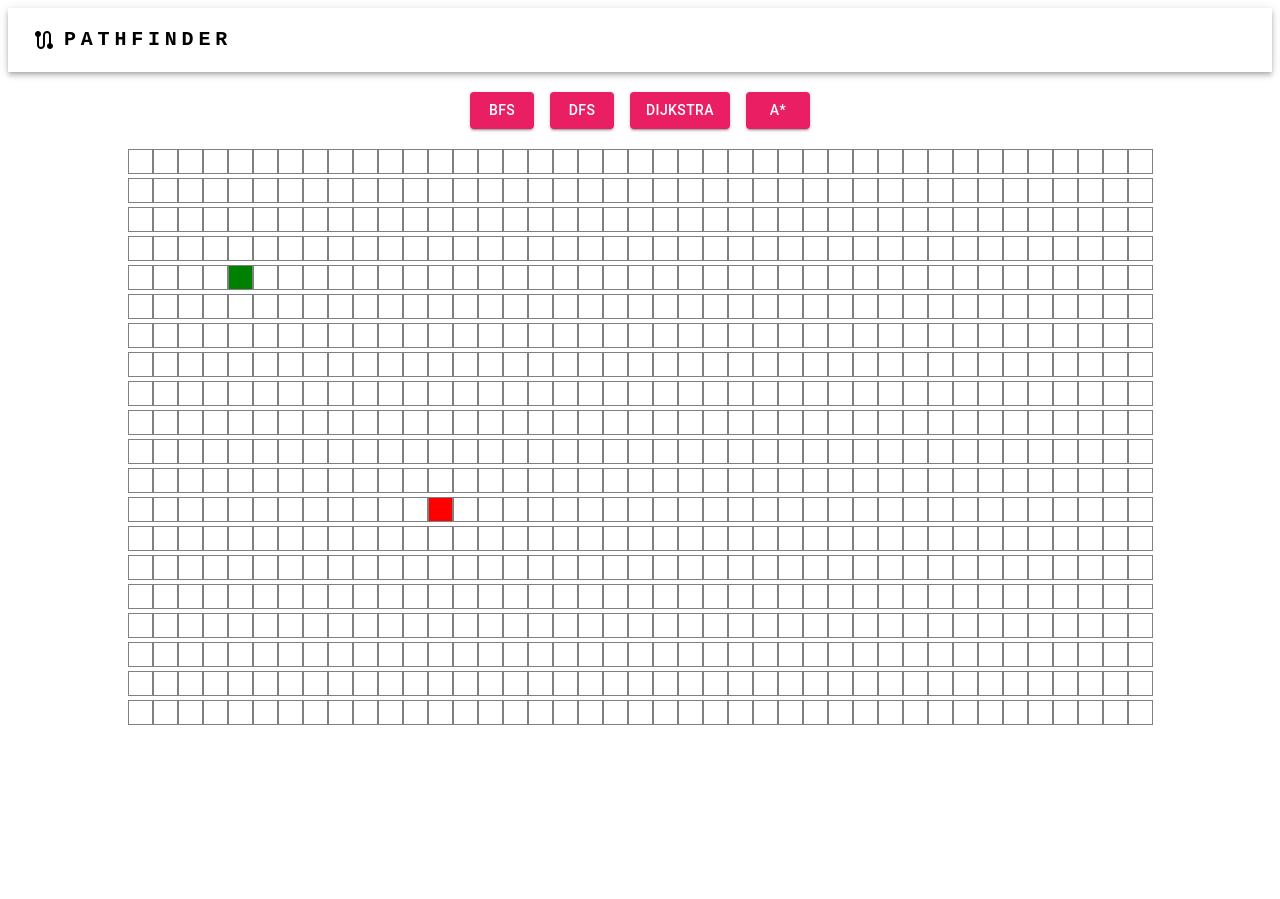
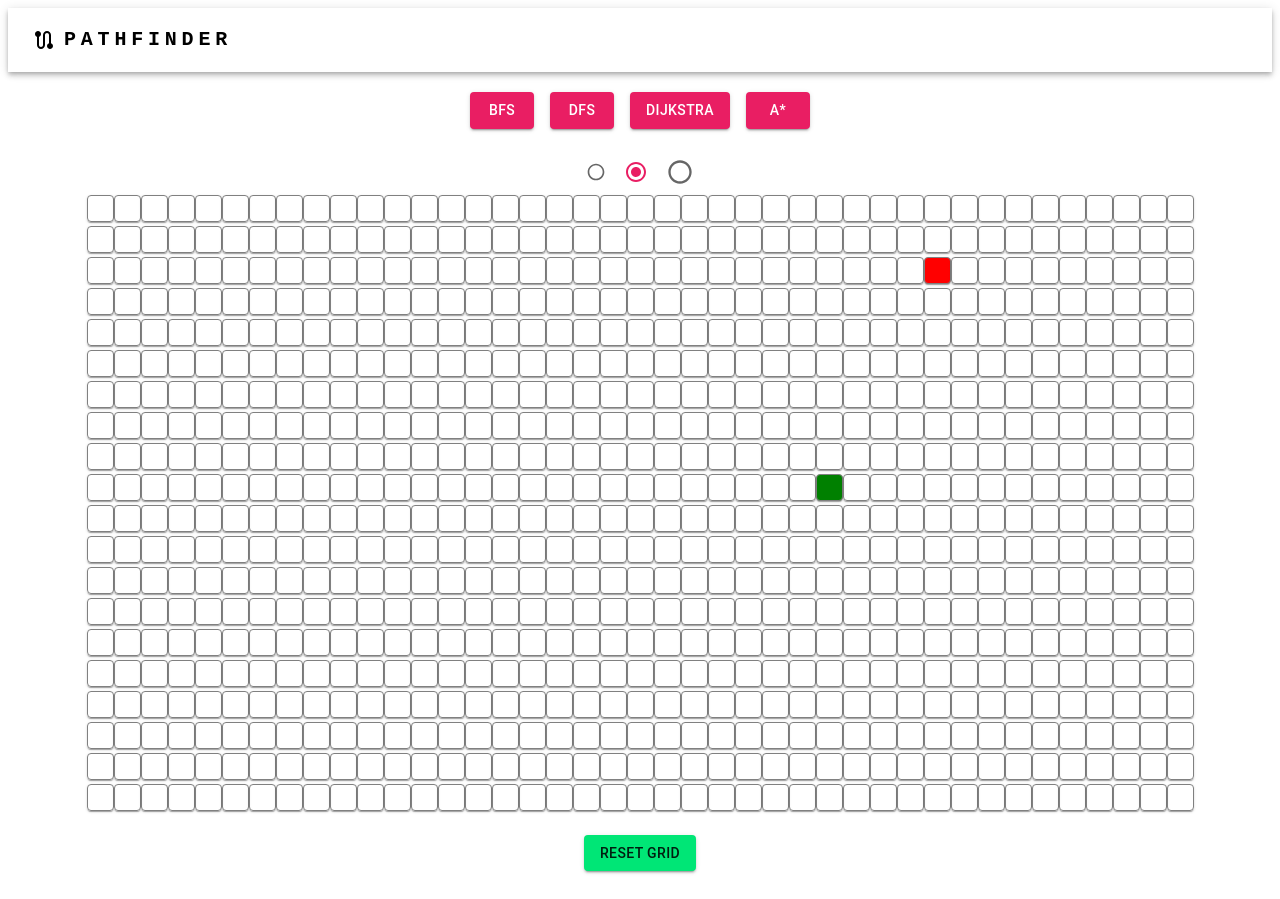
Before and after one commit to dthajal1/path-finder, a React (Create React App) app: page / in a window 1280 px wide. Before the commit the page ends 800 px from the top, so only its background shows below. Built offline with nearby package versions, Linux system fonts and the light colour scheme.

Commit message:
added aesthetics

```diff
--- a/src/components/node/index.js
+++ b/src/components/node/index.js
@@ -1,8 +1,8 @@
 import React, { Component } from 'react';
-import { Grid } from '@mui/material';
+import { Paper } from '@mui/material';
 import { styled } from '@mui/material/styles';
 
-const StyledGrid = styled(Grid)(({ theme }) => ({
+const StyledGrid = styled(Paper)(({ theme }) => ({
   width: '25px',
   height:'25px',
   border: '1px solid grey',
--- a/src/components/path-finder/index.js
+++ b/src/components/path-finder/index.js
@@ -1,12 +1,10 @@
 import React, { Component } from 'react';
-import { Grid, Button } from '@mui/material';
+import { Grid, Button, Stack, Radio, Tooltip } from '@mui/material';
 import Node from '../node';
 import BFSAlgo from '../../algorithms/bfs';
-import { Stack } from '@mui/material';
 import Snackbar from '@mui/material/Snackbar';
 import MuiAlert from '@mui/material/Alert';
 
-const ANIMATION_SPEED = 10;
 const BFS = 'BFS';
 const DFS = 'DFS';
 const DIJKSTRA = 'Dijkstra';
@@ -14,7 +12,7 @@ const ASTAR = 'Astar';
 
 const Alert = React.forwardRef(function Alert(props, ref) {
     return <MuiAlert elevation={6} ref={ref} variant="filled" {...props} />;
-  });
+});
 
 export default class PathFinder extends Component {
     constructor(props) {
@@ -24,14 +22,15 @@ export default class PathFinder extends Component {
             start: [4, 4],
             dest: [12, 12],
             isSnackbarOpen: false,
+            speedType: 'medium',
+            animationSpeed: 20,
         }
     }
 
     componentDidMount() {
         // initialize grids
-        let { start, dest } = this.state;
-        let nodes = initializeGrids(start, dest);
-        this.setState({nodes});
+        let [nodes, start, dest] = initializeGrids();
+        this.setState({nodes, start, dest});
     }
 
     animateShortestPath(shortestPath) {
@@ -45,7 +44,7 @@ export default class PathFinder extends Component {
                 };
                 newNodes[currNode.row][currNode.col] = newVisitedNode;
                 this.setState({nodes: newNodes});
-            }, ANIMATION_SPEED * i);
+            }, this.state.animationSpeed * i );
         }
     }
 
@@ -55,7 +54,7 @@ export default class PathFinder extends Component {
                 // animate shortest path at the end
                 setTimeout(() => {
                     this.animateShortestPath(shortestPath);
-                }, ANIMATION_SPEED * i);
+                }, this.state.animationSpeed * i );
             } else {
                 // animate algorithm
                 setTimeout(() => {
@@ -67,7 +66,7 @@ export default class PathFinder extends Component {
                     };
                     newNodes[currNode.row][currNode.col] = newVisitedNode;
                     this.setState({nodes: newNodes});
-                }, ANIMATION_SPEED * i);
+                }, this.state.animationSpeed * i );
             }
         }
     }
@@ -93,8 +92,38 @@ export default class PathFinder extends Component {
         }
     }
 
+    resetGrid() {
+        let [nodes, start, dest] = initializeGrids();
+        this.setState({nodes, start, dest});
+    }
+
+    handleSpeedChange(e) {
+        this.setState({speedType: e.target.value})
+        switch (this.state.speedType) {
+            case "slow":
+                this.setState({animationSpeed: 100})
+                break;
+            case "medium":
+                this.setState({animationSpeed: 20})
+                break;
+            case "fast":
+                this.setState({animationSpeed: 5})
+                break;
+            default:
+                break;
+        }
+    }
+
   render() {
     const { nodes } = this.state;
+
+    const controlProps = (type) => ({
+        checked: this.state.speedType === type,
+        onChange: (e) => this.handleSpeedChange(e),
+        value: type,
+        name: 'size-radio-button-demo',
+        inputProps: { 'aria-label': type },
+    });
 
     return (
         <>
@@ -120,6 +149,26 @@ export default class PathFinder extends Component {
                     </Button>
                 </Stack>
             </Grid>
+
+            <Grid container justifyContent='center' alignItems='center'>
+                <Tooltip title="Slow" placement="left">
+                    <Radio {...controlProps('slow')} size="small" />
+                </Tooltip>
+                <Tooltip title="Medium">
+                    <Radio {...controlProps('medium')} />
+                </Tooltip>
+                <Tooltip title="Fast" placement="right">
+                    <Radio
+                        {...controlProps('fast')}
+                        sx={{
+                        '& .MuiSvgIcon-root': {
+                            fontSize: 28,
+                        },
+                        }}
+                    />
+                </Tooltip>
+            </Grid>
+
             <Grid container justifyContent='center' alignItems='center'>
                 {nodes.map((row, rowIdx) => (
                     <div key={rowIdx}>
@@ -129,18 +178,27 @@ export default class PathFinder extends Component {
                     </div>
                 ))}
             </Grid>
+            <Grid container justifyContent='center' alignItems='center' padding='20px'>
+                <Stack direction='row' spacing={2}>
+                    <Button variant='contained' color='secondary' onClick={() => this.resetGrid()}>
+                        Reset Grid
+                    </Button>
+                </Stack>
+            </Grid>
         </>
     )
   }
 }
 
-const initializeGrids = (start, dest) => {
+const initializeGrids = () => {
     let nodes = [];
-    let num_rows = window.innerHeight / 25;
-    let num_cols = window.innerWidth / 25;
-    for (let row = 0; row < num_rows * 0.6; row++) {
+    let num_rows = (window.innerHeight / 25) * 0.6;
+    let num_cols = (window.innerWidth / 25) * 0.8;
+    let start = [getRandomInt(num_rows), getRandomInt(num_cols)]
+    let dest = [getRandomInt(num_rows), getRandomInt(num_cols)]
+    for (let row = 0; row < num_rows; row++) {
         let currentRow = [];
-        for (let col = 0; col < num_cols * 0.8; col++) {
+        for (let col = 0; col < num_cols; col++) {
             const isStart = start[0] === row && start[1] === col;
             const isDest = dest[0] === row && dest[1] === col;
             let newNode = { row, col, isStart, isDest, isWall:false, isVisited:false, isInShortestPath: false }
@@ -148,7 +206,13 @@ const initializeGrids = (start, dest) => {
         }
         nodes.push(currentRow);
     }
-    return nodes;
+    return [nodes, start, dest];
+}
+
+// get an interger in range 0 to max (exclusive)
+function getRandomInt(max) {
+    max = Math.floor(max);
+    return Math.floor(Math.random() * (max));
 }
 
 // Possible states for each node in the grid
```
